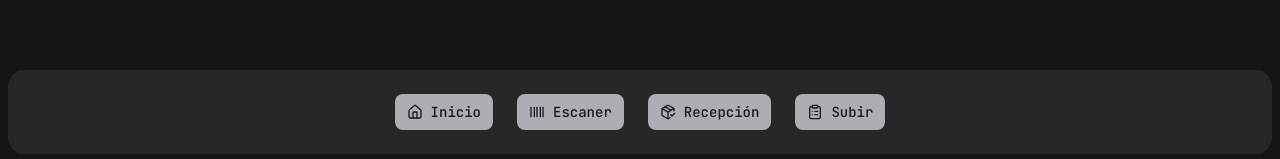
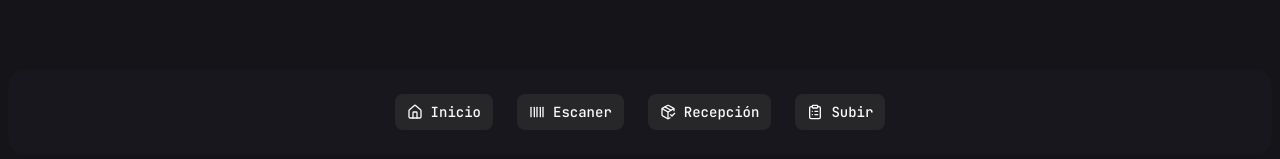
Before and after one commit to Rafacv23/supermarket-management, a Next.js app: page / in a window 1280 px wide. Shown: the part 638-797 px from the top of the page. Built offline with nearby package versions, Linux system fonts and the light colour scheme; no server answers; the database is empty.

Commit message:
Update Navigation component: change button variant to 'secondary' and adjust footer background color

```diff
--- a/components/Navigation.tsx
+++ b/components/Navigation.tsx
@@ -4,10 +4,10 @@ import { buttonVariants } from "@/components/ui/button"
 
 export default function Navigation() {
   return (
-    <footer className="row-start-3 rounded-2xl mb-2 mx-2 flex gap-[24px] flex-wrap items-center justify-center fixed bottom-0 left-0 right-0 bg-secondary text-secondary-foreground p-6">
+    <footer className="row-start-3 rounded-2xl mb-2 mx-2 flex gap-[24px] flex-wrap items-center justify-center fixed bottom-0 left-0 right-0 bg-card text-card-foreground p-6">
       <Link
         className={buttonVariants({
-          variant: "default",
+          variant: "secondary",
         })}
         href="/"
         title="Inicio"
@@ -17,7 +17,7 @@ export default function Navigation() {
       </Link>
       <Link
         className={buttonVariants({
-          variant: "default",
+          variant: "secondary",
         })}
         href="/scan"
         title="Escanear producto"
@@ -27,7 +27,7 @@ export default function Navigation() {
       </Link>
       <Link
         className={buttonVariants({
-          variant: "default",
+          variant: "secondary",
         })}
         href="/receive"
         title="Recepción de pedidos"
@@ -37,7 +37,7 @@ export default function Navigation() {
       </Link>
       <Link
         className={buttonVariants({
-          variant: "default",
+          variant: "secondary",
         })}
         href="/upload"
         title="Subir mercancía"
```
